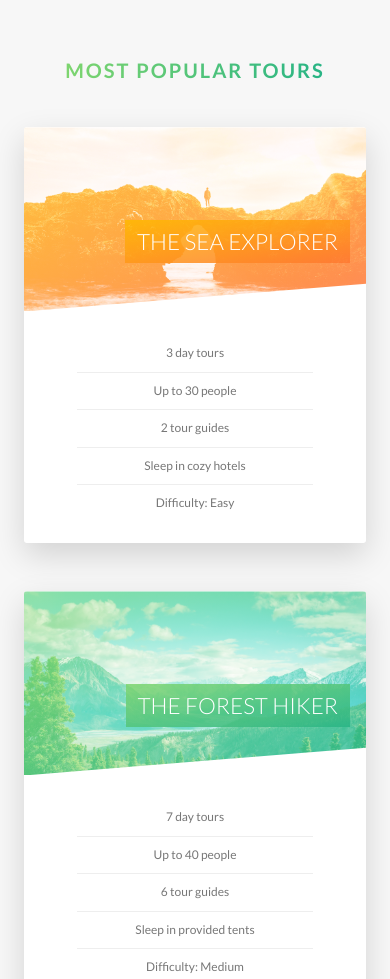
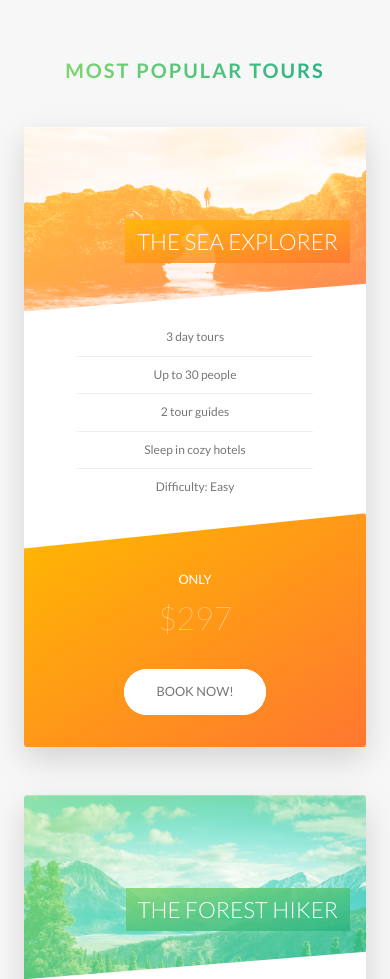
Before and after one commit to itodddev/natours, a website: page index.html in a window 390 px wide. Shown: the part 2550-3529 px from the top of the page. Drawn offline with Linux system fonts and the light colour scheme.

Commit message:
Responsive part 3

```diff
--- a/sass/components/_card.scss
+++ b/sass/components/_card.scss
@@ -179,4 +179,50 @@
     font-size: 6rem;
     font-weight: 100;
   }
+
+  @include respond(tab-port) {
+    height: auto; // height not needed because its one side
+    border-radius: 3px; // moved from front of card to whole card
+    background-color: $color-white;
+    box-shadow: 0 1.5rem 4rem rgba($color-black, 0.15);
+
+    &__side {
+      height: auto;
+      position: relative; // change back to relative positioning because absolute positioning is not needed for the 1 side card
+      border-radius: 3px;
+      box-shadow: none; // added to whole card, removed from front side
+
+      &--back {
+        transform: rotateY(0); // flip back to not rotated
+        clip-path: polygon(0 15%, 100% 0, 100% 100%, 0 100%);
+      }
+    }
+
+    &__details {
+      padding: 1rem 3rem;
+    }
+
+    &:hover &__side--front {
+      transform: rotateY(0);
+    }
+
+    // Back Side Styling
+    &__cta {
+      position: relative;
+      top: 0;
+      left: 0;
+      width: 100%; // add so button text fits and doesnt go to 2 lines
+
+      transform: translate(0); // not needed because relative positioned now
+      padding: 7rem 4rem 4rem; // add some more at top
+    }
+
+    &__price-box {
+      margin-bottom: 3rem;
+    }
+
+    &__price-value {
+      font-size: 4rem;
+    }
+  }
 }
--- a/sass/components/_form.scss
+++ b/sass/components/_form.scss
@@ -15,6 +15,10 @@
     width: 90%;
     display: block; // moves label below
     transition: all 0.3s;
+
+    @include respond(tab-port) {
+      width: 100%;
+    }
 
     &:required {
       box-shadow: none; // needed to turn off red outline on Firefox when invalid
@@ -65,6 +69,11 @@
   &__radio-group {
     width: 49%;
     display: inline-block; // get them side-by-side in a row
+
+    @include respond(tab-port) {
+      width: 100%;
+      margin-bottom: 2rem;
+    }
   }
 
   &__radio-label {
--- a/sass/components/_popup.scss
+++ b/sass/components/_popup.scss
@@ -30,6 +30,12 @@
   &__left {
     width: 33.333333%;
     display: table-cell; // makes both sides have identical height
+
+    @include respond(phone) {
+      width: 100%;
+      height: 155px;
+      display: block;
+    }
   }
 
   &__right {
@@ -37,11 +43,24 @@
     display: table-cell;
     vertical-align: middle; // aligns content in right cell vertically
     padding: 3rem 5rem;
+
+    @include respond(phone) {
+      width: 100%;
+      display: block;
+    }
   }
 
   &__img {
     display: block;
     width: 100%;
+
+    @include respond(phone) {
+      display: inline-block;
+      width: 50%;
+      height: 100%;
+      object-fit: cover;
+      float: left;
+    }
   }
 
   &__text {
@@ -83,6 +102,11 @@
       display: inline-block;
       transition: all 0.2s;
       line-height: 1; // text has a high line high, remove it
+
+      @include respond(phone) {
+        top: 0.5rem;
+        right: 1.2rem;
+      }
     }
 
     &:hover {
--- a/sass/components/_story.scss
+++ b/sass/components/_story.scss
@@ -1,5 +1,4 @@
 .story {
-  width: 75%;
   margin: 0 auto;
   box-shadow: 0 3rem 6rem rgba($color-black, 0.1);
   background-color: rgba(
@@ -11,6 +10,16 @@
   padding-left: 9rem; // Adds back the 3rem from the translateX below
   font-size: $default-font-size;
   transform: skewX(-12deg); // skews the story box
+
+  @include respond(tab-port) {
+    width: 100%;
+    padding: 4rem;
+    padding-left: 7rem; // Adds back the 3rem from the translateX below
+  }
+
+  @include respond(phone) {
+    transform: skewX(0);
+  }
 
   &__shape {
     width: 15rem;
@@ -29,10 +38,18 @@
 
     transform: translateX(-3rem) skewX(12deg); // moves the text over 3rem from the shape to give it some distance
     position: relative; // for the abs pos of the story__caption
+
+    @include respond(phone) {
+      transform: translateX(-3rem) skewX(0);
+    }
   }
 
   &__text {
     transform: skewX(12deg);
+
+    @include respond(phone) {
+      transform: skewX(0);
+    }
   }
 
   &__img {
--- a/sass/pages/_home.scss
+++ b/sass/pages/_home.scss
@@ -64,7 +64,6 @@
 }
 
 .book {
-  height: 50rem;
   // creates a semi-transparent white background over image, white @ 0%, white @ 50%, transparent @ 50%
   // which creates a solid line at a 105deg angle
   background-image: linear-gradient(
@@ -78,8 +77,39 @@
   border-radius: 3px;
   box-shadow: 0 1.5rem 4rem rgba($color-black, 0.15);
 
+  @include respond(tab-land) {
+    background-image: linear-gradient(
+        105deg,
+        rgba($color-white, 0.9) 0%,
+        rgba($color-white, 0.9) 70%,
+        transparent 70%
+      ),
+      url(../../img/nat-10.jpg);
+
+    background-size: cover;
+  }
+
+  @include respond(tab-port) {
+    background-image: linear-gradient(
+        to right,
+        rgba($color-white, 0.9) 0%,
+        rgba($color-white, 0.9) 100%
+      ),
+      url(../../img/nat-10.jpg);
+
+    background-size: cover;
+  }
+
   &__form {
     width: 50%;
     padding: 6rem;
+
+    @include respond(tab-land) {
+      width: 65%;
+    }
+
+    @include respond(tab-port) {
+      width: 100%;
+    }
   }
 }
```
Also changed, not shown: css/style.css.
